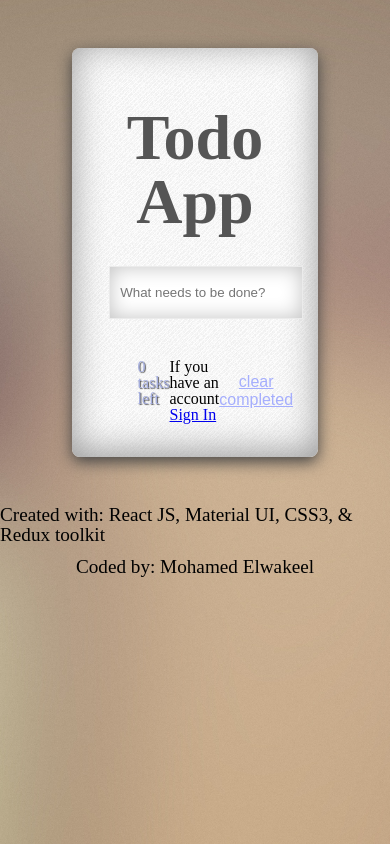
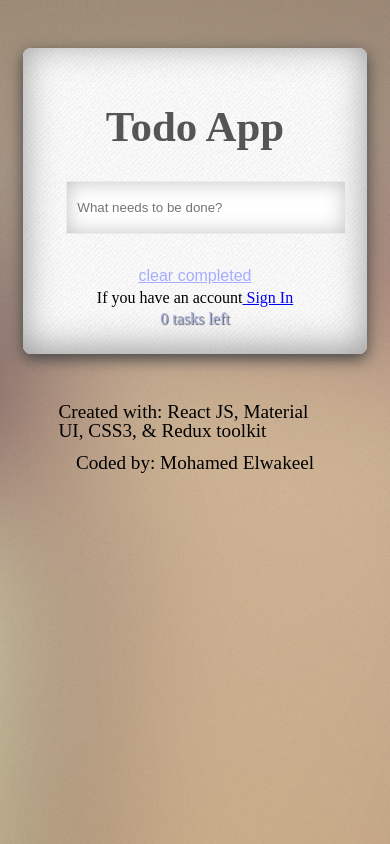
Before and after one commit to Mohamed-Elwakeel/todo-app-front, a React (Create React App) app: page / in a window 390 px wide. Built offline with nearby package versions, Linux system fonts and the light colour scheme.

Commit message:
responsive design tweaks in 4 files in css

```diff
--- a/src/App.css
+++ b/src/App.css
@@ -5,7 +5,7 @@ body {
 
 .todoCard {
   background: url(./assets/debut_light.png);
-  width: 50%;
+  width: 60%;
   padding: 1.618em;
   margin: auto;
   margin-top: 3rem;
@@ -21,10 +21,10 @@ body {
 
 .App-header header {
   color: #555;
-  font-size: 4rem;
+  font-size: clamp(2.5rem, 11vw, 4.5rem);
   font-family: 'Cabin', 'sans-serif';
   font-weight: 700;
-  margin: 2rem;
+  margin-block: 2rem;
   text-align: center;
 }
 
@@ -42,7 +42,9 @@ body {
   display: flex;
   flex-direction: column;
   align-items: center;
+  justify-content: center;
   gap: 0.8rem;
+  margin: auto;
   margin-top: 3rem;
 }
 
@@ -53,3 +55,14 @@ body {
 .appInfo div {
   font-size: 1.2rem;
 }
+
+@media screen and (max-width: 40em) {
+  .todoCard {
+    width: 75%;
+  }
+
+  .appInfo {
+    width: 70%;
+  }
+
+}
--- a/src/Components/CardFooter/CardFooter.module.css
+++ b/src/Components/CardFooter/CardFooter.module.css
@@ -1,8 +1,10 @@
 .footerContainer {
     display: flex;
     justify-content: space-between;
+    align-items: center;
     margin-inline: 2rem;
     padding: 0.5rem;
+    gap: 5px;
 }
 
 .footerContainer h4 {
@@ -23,3 +25,12 @@
     cursor: pointer;
     text-decoration: none;
 }
+
+@media screen and (max-width: 44em) {
+    .footerContainer {
+        margin-inline: auto;
+        padding: 1px;
+        flex-direction: column-reverse;
+        gap: 5px;
+    }
+}
--- a/src/Components/LoginPage/LoginPage.module.css
+++ b/src/Components/LoginPage/LoginPage.module.css
@@ -10,7 +10,7 @@
 
 .loginConatiner header {
     color: #555;
-    font-size: 2rem;
+    font-size: clamp(2.5rem, 10vw, 4.5rem);
     font-family: 'cabin', 'sans-serif';
     font-weight: 700;
     margin-block: 1.2rem;
--- a/src/Components/RegistrationPage/RegistrationPage.module.css
+++ b/src/Components/RegistrationPage/RegistrationPage.module.css
@@ -10,7 +10,8 @@
 
 .registerContainer header {
     color: #555;
-    font-size: 2rem;
+    /* font-size: 2rem; */
+    font-size: clamp(2.5rem, 10vw, 4.5rem);
     font-family: 'Cabin', 'sans-serif';
     font-weight: 700;
     margin-block: 1.2rem;
```
